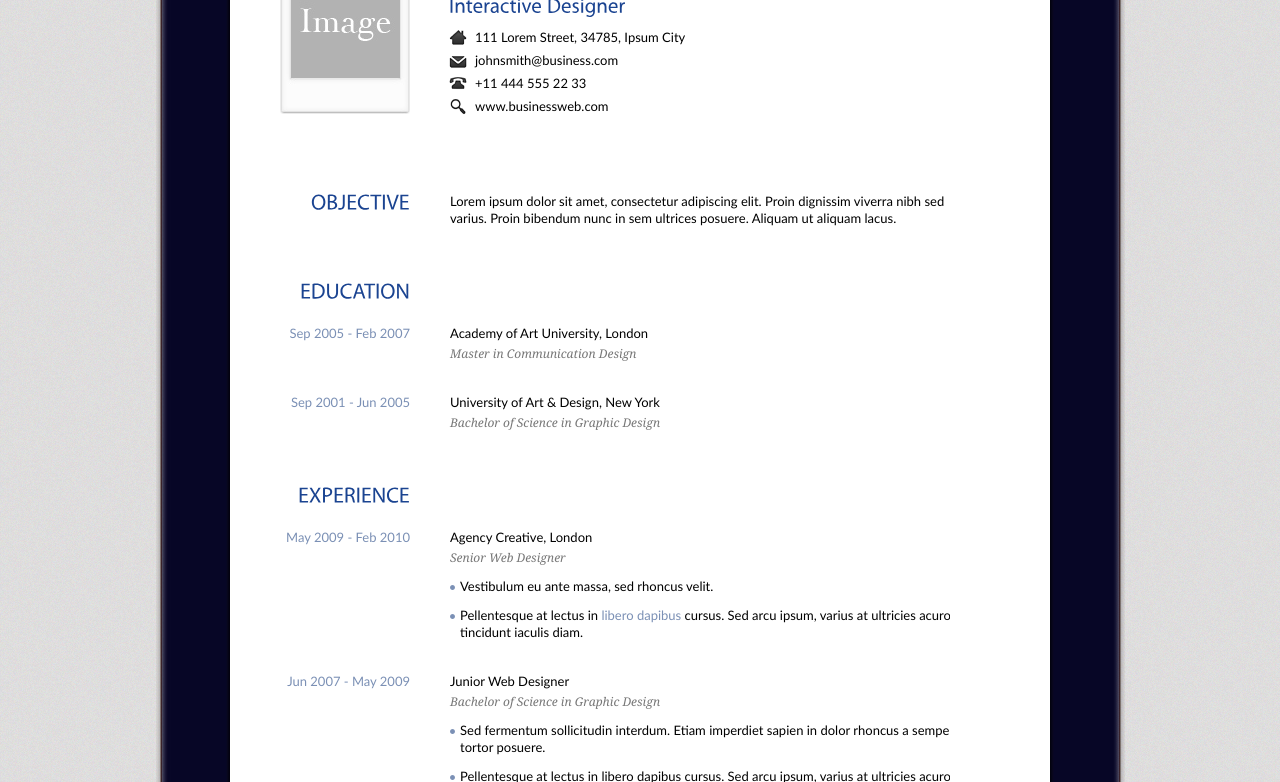
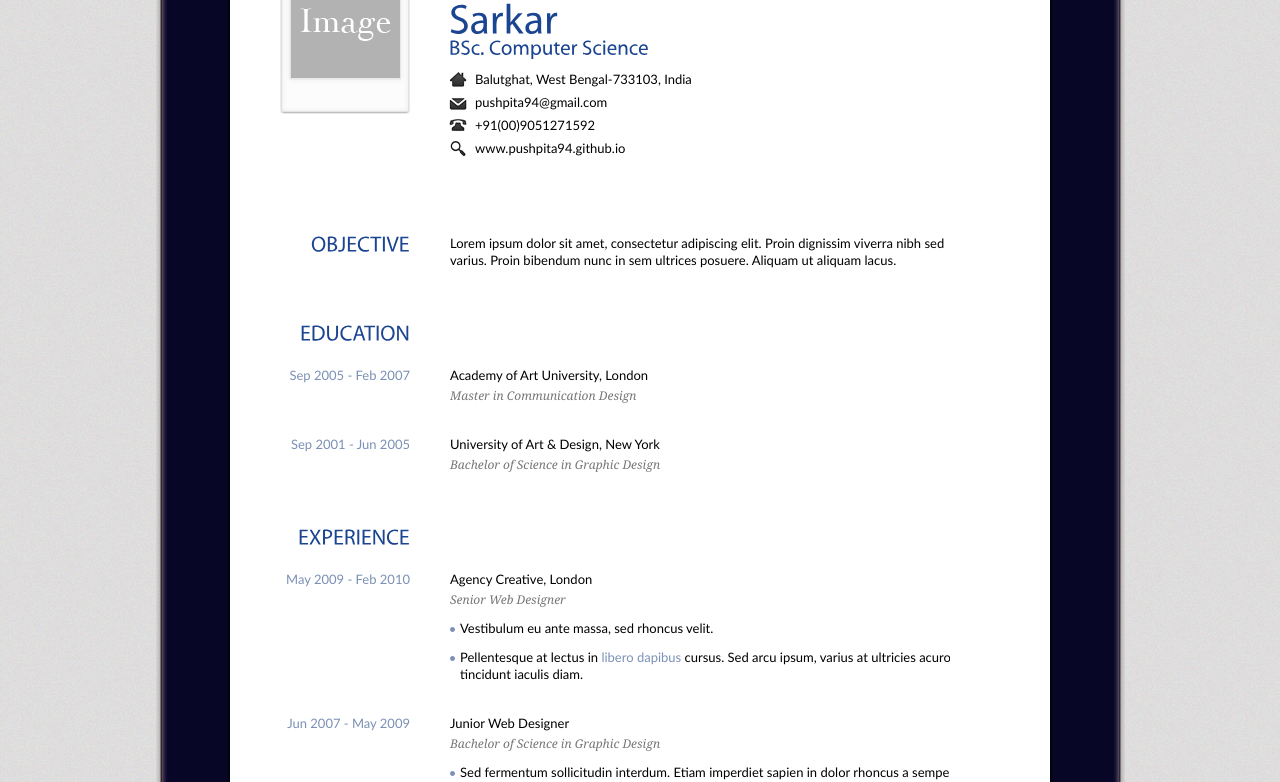
Before and after one commit to pushpita94/pushpita94.github.io, a plain HTML site: page index.html in a window 1280 px wide. Shown: the part 318-1100 px from the top of the page. Drawn offline with Linux system fonts and the light colour scheme.

Commit message:
personal info name etc. added

```diff
--- a/index.html
+++ b/index.html
@@ -33,17 +33,17 @@
       <div id="paper-mid">
         <div class="entry">
           <!-- Begin Image -->
-          <img class="portrait" src="images/image.jpg" alt="John Smith" />
+          <img class="portrait" src="images/image.jpg" alt="Pushpita Sarkar" />
           <!-- End Image -->
           <!-- Begin Personal Information -->
           <div class="self">
-            <h1 class="name">John Smith <br />
-              <span>Interactive Designer</span></h1>
+            <h1 class="name">Pushpita Sarkar<br />
+              <span>BSc. Computer Science</span></h1>
             <ul>
-              <li class="ad">111 Lorem Street, 34785, Ipsum City</li>
-              <li class="mail">johnsmith@business.com</li>
-              <li class="tel">+11 444 555 22 33</li>
-              <li class="web">www.businessweb.com</li>
+              <li class="ad">Balutghat, West Bengal-733103, India</li>
+              <li class="mail">pushpita94@gmail.com</li>
+              <li class="tel">+91(00)9051271592</li>
+              <li class="web">www.pushpita94.github.io</li>
             </ul>
           </div>
           <!-- End Personal Information -->
```
